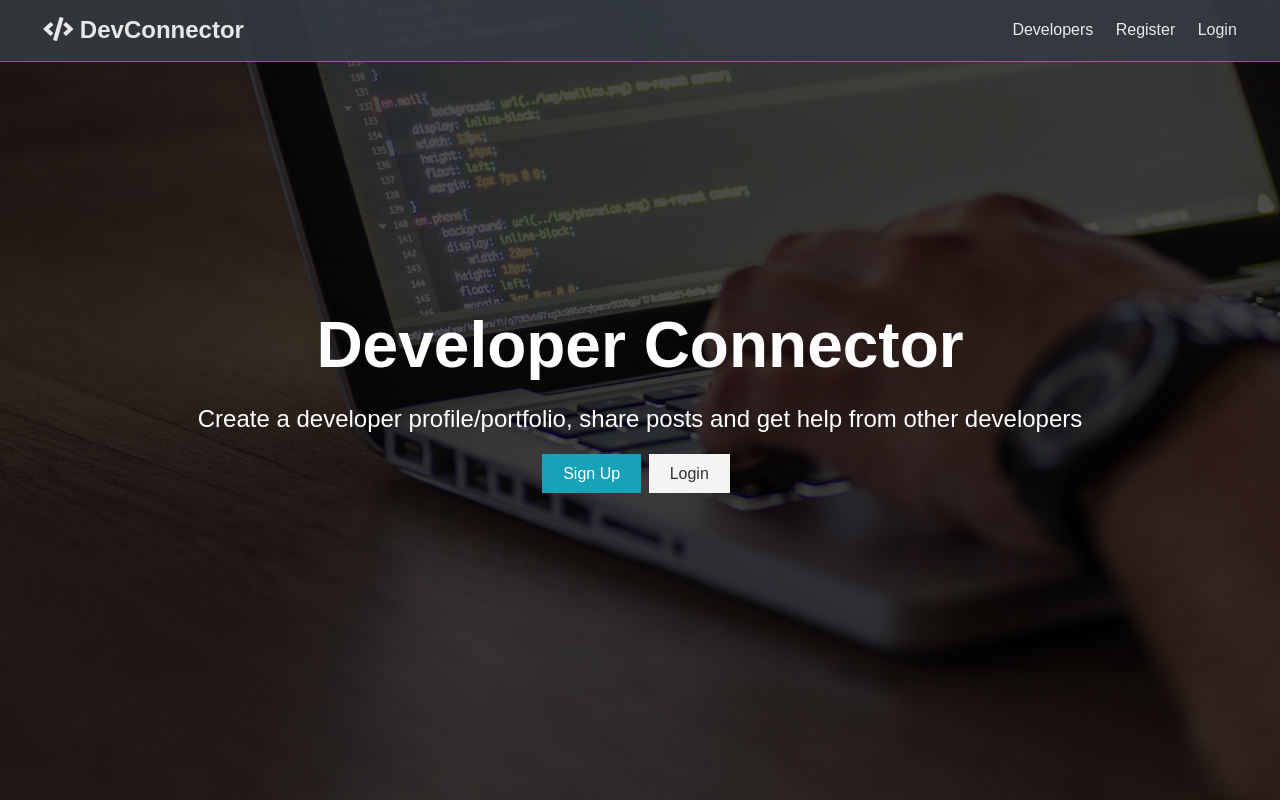
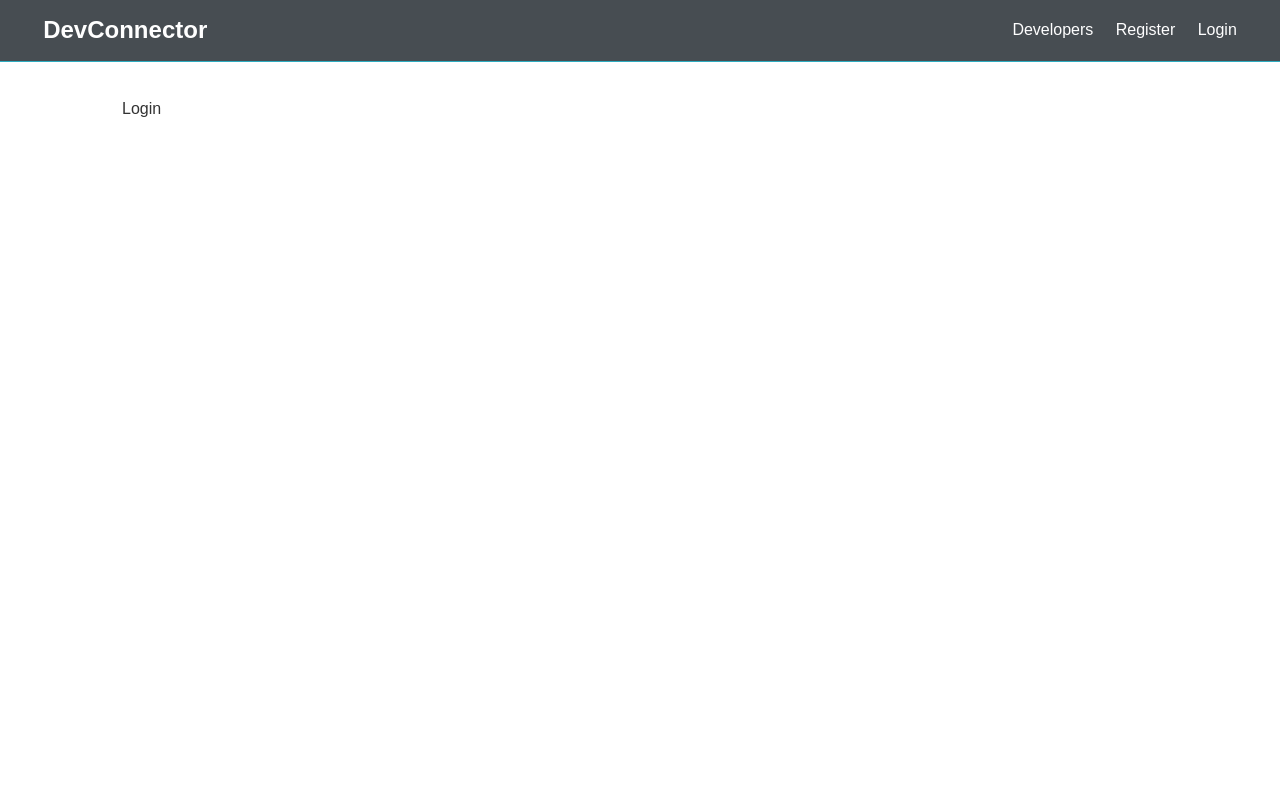
Before and after one commit to adya-shrivastava/dev-connector, a React (Create React App) app in the folder client/: page /login in a window 1280 px wide. Built offline with nearby package versions, Linux system fonts and the light colour scheme.

Commit message:
React Router Setup

```diff
--- a/client/src/App.js
+++ b/client/src/App.js
@@ -1,13 +1,24 @@
 import React, { Fragment } from "react";
+import { BrowserRouter as Router, Route, Switch } from "react-router-dom";
 import { Navbar } from "./components/layout/Navbar";
 import { Landing } from "./components/layout/Landing";
+import { Login } from "./components/auth/Login";
+import { Register } from "./components/auth/Register";
 import "./App.css";
 
 const App = () => (
-	<Fragment>
-		<Navbar />
-		<Landing />
-	</Fragment>
+	<Router>
+		<Fragment>
+			<Navbar />
+			<Route exact path='/' component={Landing} />
+			<section className='container'>
+				<Switch>
+					<Route exact path='/register' component={Register} />
+					<Route exact path='/login' component={Login} />
+				</Switch>
+			</section>
+		</Fragment>
+	</Router>
 );
 
 export default App;
--- /dev/null
+++ b/client/src/components/auth/Login.js
@@ -0,0 +1,5 @@
+import React from "react";
+
+export const Login = () => {
+	return <div>Login</div>;
+};
--- /dev/null
+++ b/client/src/components/auth/Register.js
@@ -0,0 +1,5 @@
+import React from "react";
+
+export const Register = () => {
+	return <div>Register</div>;
+};
--- a/client/src/components/layout/Landing.js
+++ b/client/src/components/layout/Landing.js
@@ -1,4 +1,5 @@
 import React from "react";
+import { Link } from "react-router-dom";
 
 export const Landing = () => {
 	return (
@@ -11,12 +12,12 @@ export const Landing = () => {
 						get help from other developers
 					</p>
 					<div className='buttons'>
-						<a href='register.html' className='btn btn-primary'>
+						<Link to='/register' className='btn btn-primary'>
 							Sign Up
-						</a>
-						<a href='login.html' className='btn btn-light'>
+						</Link>
+						<Link to='/login' className='btn btn-light'>
 							Login
-						</a>
+						</Link>
 					</div>
 				</div>
 			</div>
--- a/client/src/components/layout/Navbar.js
+++ b/client/src/components/layout/Navbar.js
@@ -1,22 +1,23 @@
 import React from "react";
+import { Link } from "react-router-dom";
 
 export const Navbar = () => {
 	return (
 		<nav className='navbar bg-dark'>
 			<h1>
-				<a href='index.html'>
-					<i className='fas fa-code'></i> DevConnector
-				</a>
+				<Link href='/'>
+					<i clLinkssName='fas fa-code'></i> DevConnector
+				</Link>
 			</h1>
 			<ul>
 				<li>
-					<a href='profiles.html'>Developers</a>
+					<Link to='!#'>Developers</Link>
 				</li>
 				<li>
-					<a href='register.html'>Register</a>
+					<Link to='/register'>Register</Link>
 				</li>
 				<li>
-					<a href='login.html'>Login</a>
+					<Link to='/login'>Login</Link>
 				</li>
 			</ul>
 		</nav>
```
